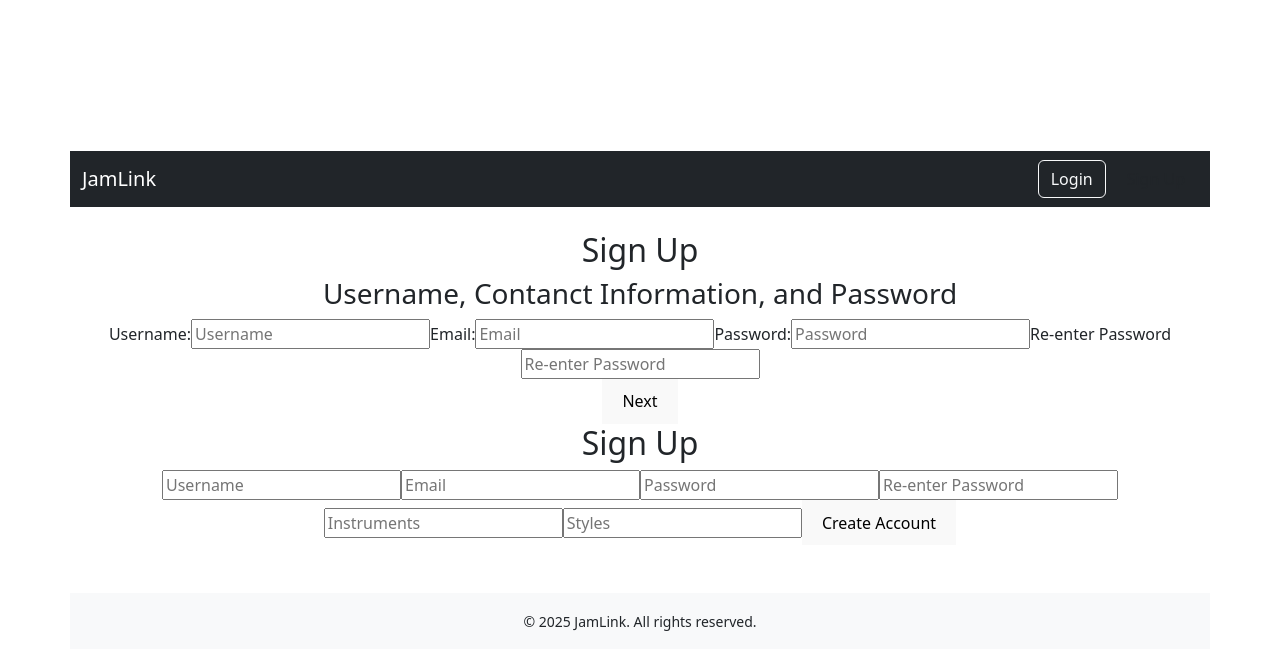
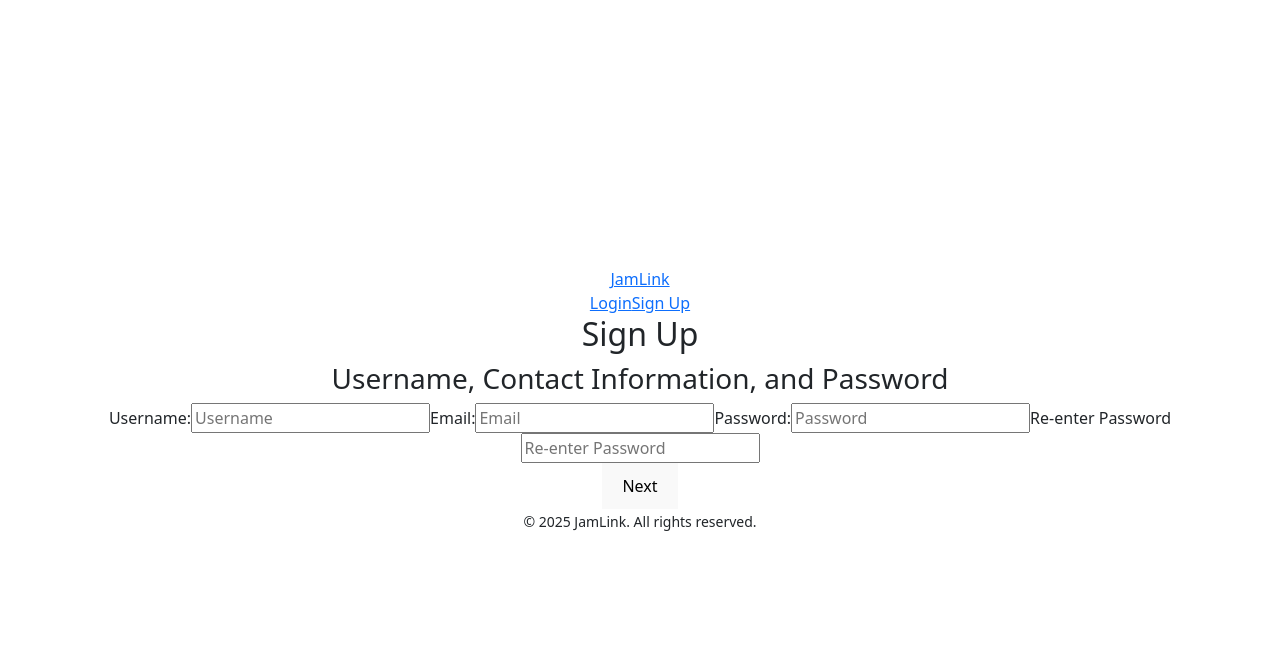
Before and after one commit to topher2025/JamLink, a React (Vite) app in the folder frontend/: page /signup in a window 1280 px wide. Shown: the top 670 px of the page. Built offline with nearby package versions, Linux system fonts and the light colour scheme.

Commit message:
Updated pages

```diff
--- a/frontend/src/pages/Home.jsx
+++ b/frontend/src/pages/Home.jsx
@@ -20,6 +20,8 @@ export default function Home() {
             ) : (
                 <>
                     <h1>Welcome to JamLink!</h1>
+                    <h2>Connect. Create. Perform.</h2>
+                    <p>Jam with musicians around the World-any genre, any skill level. <br />Build your dream band or join someone else's. <strong>100% free</strong>.</p>
                     <p>Please <a href="/login">log in</a> or <a href="/signup">sign up</a>.</p>
                 </>
             )}
--- a/frontend/src/pages/Layout.jsx
+++ b/frontend/src/pages/Layout.jsx
@@ -1,23 +1,32 @@
 import { Link } from 'react-router-dom';
 
 export default function Layout({children}) {
+    const token = localStorage.getItem("token");
+
     return(
         <div>
-            <nav className="navbar navbar-expand-lg navbar-dark bg-dark">
-                <div className="container">
-                    <Link to="/" className="navbar-brand">JamLink</Link>
-                    <div>
-                        <Link to="/login" className="btn btn-outline-light me-2">Login</Link>
-                        <Link to="/signup" className="btn btn-outlin-light">Sign Up</Link>
-                    </div>
+            <nav>
+                <div>
+                    <Link to="/">JamLink</Link>
+                    {token ? (
+                        <div>
+                            <Link to="/logout">Logout</Link>
+                        </div>
+                    ) : (
+                        <div>
+                            <Link to="/login">Login</Link>
+                            <Link to="/signup">Sign Up</Link>
+                        </div>
+                    )}
+
                 </div>
             </nav>
 
-            <main className="container mt-4">
+            <main>
                 {children}
             </main>
 
-            <footer className="bg-light text-center py-3 mt-5">
+            <footer>
                 <small>&copy; 2025 JamLink. All rights reserved.</small>
             </footer>
         </div>
--- a/frontend/src/pages/Signup.jsx
+++ b/frontend/src/pages/Signup.jsx
@@ -15,6 +15,7 @@ export default function Signup() {
 
     const handleNext = () => setStep(step + 1);
     const handleBack = () => setStep(step - 1);
+    const handlePage = (n) => setStep(n);
 
     const handleChange = (e) => {
         setForm({ ...form, [e.target.name]: e.target.value });
@@ -45,7 +46,7 @@ export default function Signup() {
             <h2>Sign Up</h2>
             {step === 1 && (
                 <div className="credentials">
-                    <h3>Username, Contanct Information, and Password</h3>
+                    <h3>Username, Contact Information, and Password</h3>
                     <div>
                         <label htmlFor="username">Username: </label>
                         <input name="username" placeholder="Username" onChange={handleChange} type="text"/>
@@ -83,7 +84,7 @@ export default function Signup() {
 
             {step === 3 && (
                 <div className="styles">
-                    <h3>Sytles</h3>
+                    <h3>Styles</h3>
                     <div>
                         <p>Select all that apply.</p>
                         <input name="jazz" onChange={handleChange} type="checkbox"/>
@@ -93,9 +94,9 @@ export default function Signup() {
                         <input name="singer-songwriter" onChange={handleChange} type="checkbox"/>
                         <lable htmlFor="singer-songwriter">Singer-Songwriter</lable>
                         <input name="heavy-metal" onChange={handleChange} type="checkbox"/>
-                        <lable htmlFor="heavy-metal"></lable>
-                        <input name="gosple" onChange={handleChange} type="checkbox"/>
-                        <lable htmlFor="gosple">Gosple</lable>
+                        <lable htmlFor="heavy-metal">Heavy Metal</lable>
+                        <input name="gospel" onChange={handleChange} type="checkbox"/>
+                        <lable htmlFor="gospel">Gospel</lable>
                         <input name="country" onChange={handleChange} type="checkbox"/>
                         <lable htmlFor="country">Country</lable>
                         <input name="classical" onChange={handleChange} type="checkbox"/>
@@ -103,29 +104,19 @@ export default function Signup() {
                     </div>
                     <div>
                         <button onClick={handleBack}>Back</button>
-                        <button onClick={handleNext}>Reveiw</button>
+                        <button onClick={handleNext}>Review</button>
                     </div>
                 </div>
             )}
 
             {step === 4 && (
                 <div className="reveiw">
-                    <button onClick={setStep(1)}>Page 1</button>
-                    <button onClick={setStep(2)}>Page 2</button>
-                    <button onClick={setStep(3)}>Page 3</button>
+                    <button onClick={() => handlePage(1)}>Page 1</button>
+                    <button onClick={() => handlePage(2)}>Page 2</button>
+                    <button onClick={() => handlePage(3)}>Page 3</button>
                     <button type="submit">Create Account</button>
                 </div>
             )}
-            <form onSubmit={handleSubmit}>
-                <h2>Sign Up</h2>
-                <input name="username" placeholder="Username" onChange={handleChange} type="text"/>
-                <input name="email" placeholder="Email" onChange={handleChange} type="email"/>
-                <input name="password" placeholder="Password" onChange={handleChange} type="password"/>
-                <input name="re-enter-password" placeholder="Re-enter Password" onChange={handleChange} type="password"/>
-                <input name="instruments" placeholder="Instruments" onChange={handleChange} />
-                <input name="styles" placeholder="Styles" onChange={handleChange} />
-                <button type="submit">Create Account</button>
-            </form>
         </div>
     );
 }
```
Also changed, not shown: frontend/src/pages/Dashboard.jsx (deleted, +0 -11 lines).
